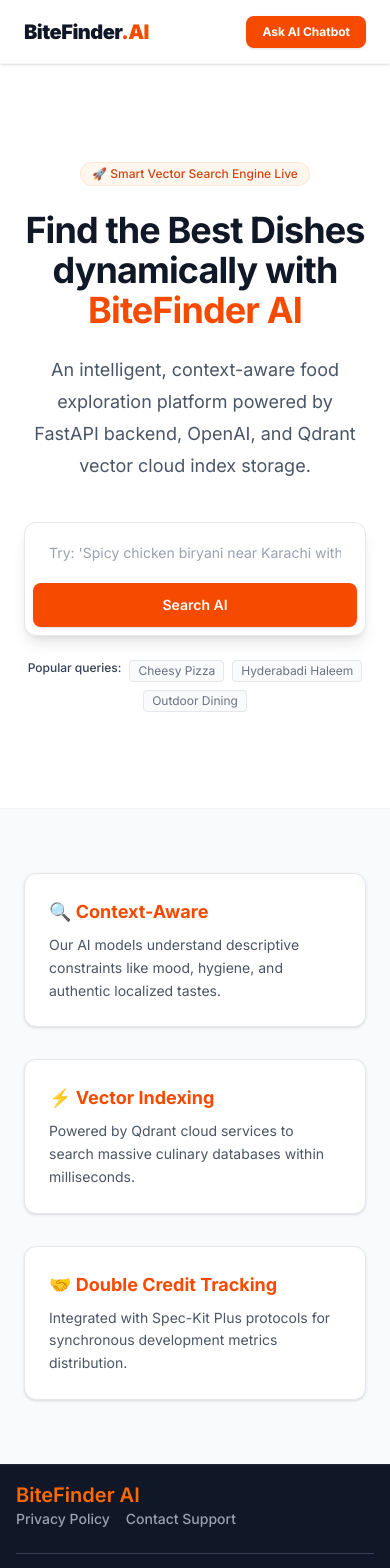
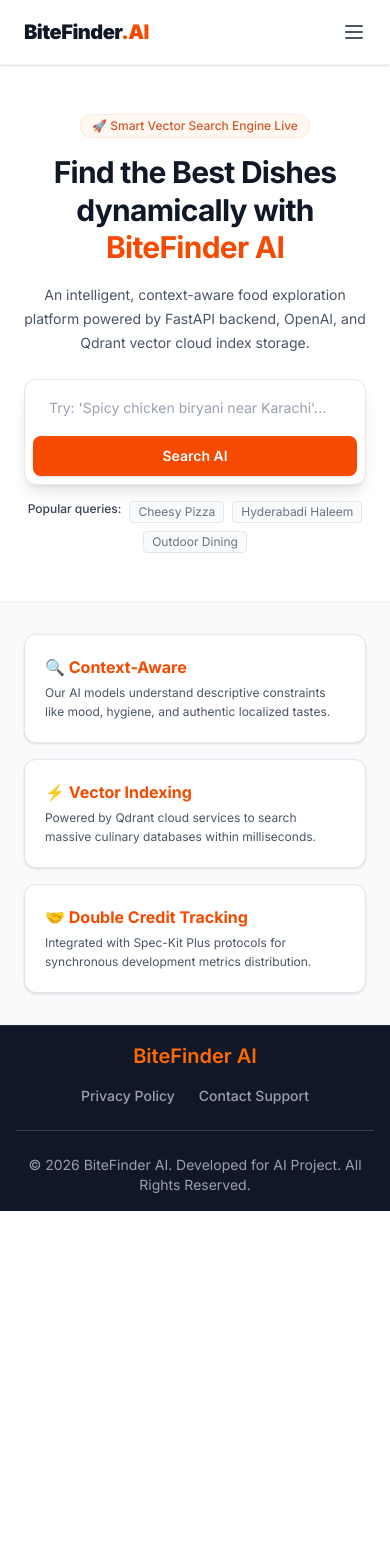
Before and after one commit to mtalhashaikh1/bitefinder-project, a Next.js app: page / in a window 390 px wide. Shown: the top 1568 px of the page. After the commit the page ends 1211 px from the top, so only its background shows below. Built offline with nearby package versions, Linux system fonts and the light colour scheme.

Commit message:
chore: completed task 009 - resolved chatbot alignment and home screen spacing issues

```diff
--- a/app/layout.tsx
+++ b/app/layout.tsx
@@ -19,7 +19,8 @@
 }>) {
   return (
     <html lang="en">
-      <body className={`${inter.className} pt-16 bg-gray-50 min-h-screen flex flex-col`}>
+      <body className={`${inter.className} pt-16 bg-gray-50 min-h-screen flex flex-col`}
+      suppressHydrationWarning>
         <Navbar />
         <main className="flex-grow">
           {children}
--- a/app/page.tsx
+++ b/app/page.tsx
@@ -22,81 +22,75 @@
   };
 
   return (
-    <div className="bg-gray-50 min-h-screen">
+    <div className="bg-gray-50 w-full">
+
       {/* Hero Section */}
-      <section className="relative overflow-hidden bg-white py-24 sm:py-32 border-b border-gray-100">
+      <section className="relative overflow-hidden bg-white py-12 md:py-16 border-b border-gray-100">
         <div className="mx-auto max-w-7xl px-6 lg:px-8">
           <div className="mx-auto max-w-2xl text-center">
-            <span className="inline-flex items-center rounded-full bg-orange-50 px-3 py-1 text-xs font-medium text-orange-700 ring-1 ring-inset ring-orange-600/10 mb-6 animate-pulse">
+
+            <span className="inline-flex items-center rounded-full bg-orange-50 px-3 py-1 text-xs font-medium text-orange-700 ring-1 ring-inset ring-orange-600/10 mb-4 animate-pulse">
               🚀 Smart Vector Search Engine Live
             </span>
-            <h1 className="text-4xl font-bold tracking-tight text-gray-900 sm:text-6xl font-sans">
+
+            <h1 className="text-3xl font-bold tracking-tight text-gray-900 sm:text-5xl font-sans leading-tight">
               Find the Best Dishes dynamically with <span className="text-orange-600">BiteFinder AI</span>
             </h1>
-            <p className="mt-6 text-lg leading-8 text-gray-600 max-w-xl mx-auto">
+
+            <p className="mt-4 text-sm sm:text-base leading-6 text-gray-600 max-w-xl mx-auto">
               An intelligent, context-aware food exploration platform powered by FastAPI backend, OpenAI, and Qdrant vector cloud index storage.
             </p>
 
             {/* AI Search Hub Component */}
-            <form onSubmit={handleFormSubmit} className="mt-10 max-w-xl mx-auto bg-white p-2 rounded-xl shadow-lg border border-gray-200 flex flex-col sm:flex-row gap-2">
+            <form onSubmit={handleFormSubmit} className="mt-6 max-w-xl mx-auto bg-white p-2 rounded-xl shadow-lg border border-gray-200 flex flex-col sm:flex-row gap-2">
               <input
                 type="text"
                 value={query}
                 onChange={(e) => setQuery(e.target.value)}
-                placeholder="Try: 'Spicy chicken biryani near Karachi with clean seating'..."
-                className="w-full px-4 py-3 text-gray-700 bg-transparent rounded-lg focus:outline-none placeholder-gray-400 text-sm sm:text-base text-gray-800"
+                placeholder="Try: 'Spicy chicken biryani near Karachi'..."
+                className="w-full px-4 py-2.5 text-gray-700 bg-transparent rounded-lg focus:outline-none placeholder-gray-400 text-sm text-gray-800"
               />
               <button
                 type="submit"
-                className="w-full sm:w-auto rounded-lg bg-orange-600 px-6 py-3 text-sm font-semibold text-white shadow-sm hover:bg-orange-500 transition-colors shrink-0 cursor-pointer"
+                className="w-full sm:w-auto rounded-lg bg-orange-600 px-6 py-2.5 text-sm font-semibold text-white shadow-sm hover:bg-orange-500 transition-colors shrink-0 cursor-pointer border-none outline-none"
               >
                 Search AI
               </button>
             </form>
 
             {/* Quick Suggestions Matrix */}
-            <div className="mt-6 flex flex-wrap justify-center gap-2 text-xs text-gray-500">
+            <div className="mt-4 flex flex-wrap justify-center gap-2 text-xs text-gray-500">
               <span className="font-medium text-gray-700">Popular queries:</span>
-              <button
-                onClick={() => handleSearchExecution('Cheesy Pizza')}
-                className="hover:text-orange-600 border border-gray-200 px-2 py-0.5 rounded bg-gray-50 cursor-pointer transition-colors"
-              >
-                Cheesy Pizza
-              </button>
-              <button
-                onClick={() => handleSearchExecution('Hyderabadi Haleem')}
-                className="hover:text-orange-600 border border-gray-200 px-2 py-0.5 rounded bg-gray-50 cursor-pointer transition-colors"
-              >
-                Hyderabadi Haleem
-              </button>
-              <button
-                onClick={() => handleSearchExecution('Outdoor Dining')}
-                className="hover:text-orange-600 border border-gray-200 px-2 py-0.5 rounded bg-gray-50 cursor-pointer transition-colors"
-              >
-                Outdoor Dining
-              </button>
+              <button onClick={() => handleSearchExecution('Cheesy Pizza')} className="hover:text-orange-600 border border-gray-200 px-2 py-0.5 rounded bg-gray-50 cursor-pointer transition-colors">Cheesy Pizza</button>
+              <button onClick={() => handleSearchExecution('Hyderabadi Haleem')} className="hover:text-orange-600 border border-gray-200 px-2 py-0.5 rounded bg-gray-50 cursor-pointer transition-colors">Hyderabadi Haleem</button>
+              <button onClick={() => handleSearchExecution('Outdoor Dining')} className="hover:text-orange-600 border border-gray-200 px-2 py-0.5 rounded bg-gray-50 cursor-pointer transition-colors">Outdoor Dining</button>
             </div>
           </div>
         </div>
       </section>
 
       {/* Core Highlights Matrix */}
-      <section className="py-16 max-w-7xl mx-auto px-6 lg:px-8">
-        <div className="grid grid-cols-1 gap-8 sm:grid-cols-3">
-          <div className="bg-white p-6 rounded-xl border border-gray-200 shadow-sm">
-            <div className="text-orange-600 font-bold text-lg mb-2">🔍 Context-Aware</div>
-            <p className="text-sm text-gray-600 leading-relaxed">Our AI models understand descriptive constraints like mood, hygiene, and authentic localized tastes.</p>
+      <section className="py-8 md:py-12 max-w-7xl mx-auto px-6 lg:px-8">
+        <div className="grid grid-cols-1 gap-4 sm:grid-cols-3">
+
+          <div className="bg-white p-5 rounded-xl border border-gray-200 shadow-sm">
+            <div className="text-orange-600 font-bold text-base mb-1">🔍 Context-Aware</div>
+            <p className="text-xs sm:text-sm text-gray-600 leading-relaxed">Our AI models understand descriptive constraints like mood, hygiene, and authentic localized tastes.</p>
           </div>
-          <div className="bg-white p-6 rounded-xl border border-gray-200 shadow-sm">
-            <div className="text-orange-600 font-bold text-lg mb-2">⚡ Vector Indexing</div>
-            <p className="text-sm text-gray-600 leading-relaxed">Powered by Qdrant cloud services to search massive culinary databases within milliseconds.</p>
+
+          <div className="bg-white p-5 rounded-xl border border-gray-200 shadow-sm">
+            <div className="text-orange-600 font-bold text-base mb-1">⚡ Vector Indexing</div>
+            <p className="text-xs sm:text-sm text-gray-600 leading-relaxed">Powered by Qdrant cloud services to search massive culinary databases within milliseconds.</p>
           </div>
-          <div className="bg-white p-6 rounded-xl border border-gray-200 shadow-sm">
-            <div className="text-orange-600 font-bold text-lg mb-2">🤝 Double Credit Tracking</div>
-            <p className="text-sm text-gray-600 leading-relaxed">Integrated with Spec-Kit Plus protocols for synchronous development metrics distribution.</p>
+
+          <div className="bg-white p-5 rounded-xl border border-gray-200 shadow-sm">
+            <div className="text-orange-600 font-bold text-base mb-1">🤝 Double Credit Tracking</div>
+            <p className="text-xs sm:text-sm text-gray-600 leading-relaxed">Integrated with Spec-Kit Plus protocols for synchronous development metrics distribution.</p>
           </div>
+
         </div>
       </section>
+
     </div>
   );
 }
--- a/components/ChatWidget.tsx
+++ b/components/ChatWidget.tsx
@@ -43,20 +43,32 @@
   if (!isOpen) return null;
 
   return (
-    <div className="fixed bottom-6 right-6 z-50 font-sans">
-      <div className="w-80 sm:w-96 h-[450px] bg-white border border-gray-200 rounded-2xl shadow-2xl flex flex-col overflow-hidden">
-        <div className="bg-gradient-to-r from-orange-500 to-amber-500 p-4 text-white font-bold flex justify-between items-center">
+    // Mobile par full viewport fixed, desktop par bottom-6 right-6 par fixed widget
+    <div className="fixed inset-0 md:inset-auto md:bottom-6 md:right-6 md:w-96 md:h-[500px] z-[9999] font-sans bg-white md:bg-transparent flex flex-col">
+
+      {/* Container: Mobile par pure 100%, Desktop par rounded layout */}
+      <div className="flex flex-col w-full h-full bg-white md:border md:border-gray-200 md:rounded-2xl md:shadow-2xl overflow-hidden">
+
+        {/* Header (Top Bar) */}
+        <div className="bg-gradient-to-r from-orange-500 to-amber-500 p-4 text-white font-bold flex justify-between items-center shrink-0">
           <div>
             BiteFinder AI Engine
             <span className="block text-[10px] font-normal text-orange-100">RAG Context Enabled</span>
           </div>
-          <button onClick={() => setIsOpen(false)} className="text-white hover:text-gray-200 text-sm font-bold cursor-pointer">✕</button>
+          {/* Close button ko thoda bada aur clear kiya mobile ke liye */}
+          <button
+            onClick={() => setIsOpen(false)}
+            className="text-white hover:text-gray-200 text-xl font-bold cursor-pointer p-1 border-none bg-transparent outline-none"
+          >
+            ✕
+          </button>
         </div>
 
+        {/* Messages Body (Scrolling Area) */}
         <div className="flex-grow p-4 overflow-y-auto space-y-3 bg-gray-50 text-sm text-gray-800">
           {messages.map((msg, i) => (
             <div key={i} className={`flex ${msg.sender === 'user' ? 'justify-end' : 'justify-start'}`}>
-              <div className={`max-w-[75%] p-3 rounded-xl shadow-sm ${msg.sender === 'user' ? 'bg-orange-500 text-white' : 'bg-white text-gray-800 border border-gray-100'}`}>
+              <div className={`max-w-[85%] p-3 rounded-xl shadow-sm ${msg.sender === 'user' ? 'bg-orange-500 text-white' : 'bg-white text-gray-800 border border-gray-100'}`}>
                 {msg.text}
               </div>
             </div>
@@ -64,7 +76,11 @@
           {loading && <div className="text-left text-xs text-gray-400 animate-pulse">AI is thinking...</div>}
         </div>
 
-        <form onSubmit={handleSendMessage} className="p-3 bg-white border-t border-gray-100 flex gap-2">
+        {/* Input Form Footer */}
+        <form
+          onSubmit={handleSendMessage}
+          className="p-3 bg-white border-t border-gray-100 flex gap-2 shrink-0 pb-6 md:pb-3"
+        >
           <input
             type="text"
             value={input}
@@ -72,7 +88,10 @@
             placeholder="Ask about Pizza, Biryani..."
             className="flex-grow border border-gray-300 rounded-xl px-3 py-2 text-sm text-gray-800 focus:outline-none focus:border-orange-500"
           />
-          <button type="submit" className="bg-orange-500 text-white px-4 py-2 rounded-xl text-sm font-semibold hover:bg-orange-600 cursor-pointer">
+          <button
+            type="submit"
+            className="bg-orange-500 text-white px-5 py-2 rounded-xl text-sm font-semibold hover:bg-orange-600 cursor-pointer border-none outline-none"
+          >
             Send
           </button>
         </form>
--- a/components/Footer.tsx
+++ b/components/Footer.tsx
@@ -5,24 +5,37 @@
   return (
     <footer className="bg-gray-900 text-white mt-auto border-t border-gray-800">
       <div className="w-full max-w-screen-xl mx-auto p-4 md:py-8">
-        <div className="sm:flex sm:items-center sm:justify-between">
-          <span className="text-xl font-semibold text-orange-500 font-mono">BiteFinder AI</span>
-          <ul className="flex flex-wrap items-center mb-6 text-sm font-medium text-gray-400 sm:mb-0">
+
+
+        <div className="flex flex-col items-center justify-center text-center space-y-4">
+
+          {/* Logo Section */}
+          <span className="text-xl font-semibold text-orange-500 font-mono select-none">
+            BiteFinder AI
+          </span>
+
+          {/* Links Section (Centered) */}
+          <ul className="flex flex-wrap items-center justify-center text-sm font-medium text-gray-400 gap-6">
             <li>
-              <a href="#" className="hover:underline me-4 md:me-6">Privacy Policy</a>
+              <a href="#" className="hover:underline">Privacy Policy</a>
             </li>
             <li>
-              {/* 🔥 Link ko href="/contact" ke sath map kar diya */}
+              {/* Link map with href="/contact" */}
               <Link href="/contact" className="hover:underline cursor-pointer">
                 Contact Support
               </Link>
             </li>
           </ul>
+
         </div>
-        <hr className="my-6 border-gray-700 sm:mx-auto lg:my-8" />
-        <span className="block text-sm text-gray-400 sm:text-center">
+
+        {/* Divider Line */}
+        <hr className="my-6 border-gray-700 mx-auto lg:my-8 w-full" />
+
+        <span className="block text-sm text-gray-400 text-center">
           © 2026 BiteFinder AI. Developed for AI Project. All Rights Reserved.
         </span>
+
       </div>
     </footer>
   );
--- a/components/Navbar.tsx
+++ b/components/Navbar.tsx
@@ -1,11 +1,12 @@
 "use client";
 
-import React from 'react';
+import React, { useState } from 'react';
 import Link from 'next/link';
 import { usePathname } from 'next/navigation';
 
 export default function Navbar() {
   const pathname = usePathname();
+  const [isOpen, setIsOpen] = useState(false); // Mobile menu open/close state
 
   const centerLinks = [
     { name: 'Home', href: '/' },
@@ -14,14 +15,16 @@
   ];
 
   return (
-    <nav className="fixed top-0 left-0 right-0 h-16 bg-white border-b border-gray-100 z-50 shadow-sm">
-      <div className="max-w-7xl mx-auto h-full px-6 flex items-center justify-between">
+    <nav className="fixed top-0 left-0 right-0 bg-white border-b border-gray-100 z-50 shadow-sm">
+      {/* Main Navbar Row */}
+      <div className="max-w-7xl mx-auto h-16 px-6 flex items-center justify-between">
+
         {/* Left Side: Logo */}
         <Link href="/" className="text-xl font-black tracking-tight text-gray-900 select-none">
           BiteFinder<span className="text-orange-600">.AI</span>
         </Link>
 
-        {/* Center: Navigation Links */}
+        {/* Center: Desktop Links */}
         <div className="hidden md:flex items-center space-x-8 text-sm font-medium absolute left-1/2 transform -translate-x-1/2">
           {centerLinks.map((link) => {
             const isActive = pathname === link.href;
@@ -41,17 +44,68 @@
           })}
         </div>
 
-        {/* Right Side: Ask AI */}
-        {/* Right Side: Ask AI */}
+        {/* Right Side: Ask AI & Hamburger (Ask AI desktop par dikhega) */}
+        <div className="flex items-center space-x-4">
           <button
             onClick={() => {
               window.dispatchEvent(new Event('open-bitefinder-chat'));
             }}
-  className="bg-orange-600 hover:bg-orange-500 text-white text-xs font-bold px-4 py-2 rounded-lg transition-all shadow-sm cursor-pointer outline-none border-none"
+            className="hidden sm:block bg-orange-600 hover:bg-orange-500 text-white text-xs font-bold px-4 py-2 rounded-lg transition-all shadow-sm cursor-pointer outline-none border-none"
+          >
+            Ask AI Chatbot
+          </button>
+
+          {/* Hamburger Button (Sirf mobile view 'md:hidden' par dikhega) */}
+          <button
+            onClick={() => setIsOpen(!isOpen)}
+            className="md:hidden text-gray-600 hover:text-orange-600 focus:outline-none cursor-pointer"
+            aria-label="Toggle Menu"
+          >
+            {isOpen ? (
+              // Cross (X) Icon jab menu khula ho
+              <svg className="h-6 w-6" fill="none" viewBox="0 0 24 24" stroke="currentColor">
+                <path strokeLinecap="round" strokeLinejoin="round" strokeWidth={2} d="M6 18L18 6M6 6l12 12" />
+              </svg>
+            ) : (
+              // Hamburger (3 Lines) Icon jab menu band ho
+              <svg className="h-6 w-6" fill="none" viewBox="0 0 24 24" stroke="currentColor">
+                <path strokeLinecap="round" strokeLinejoin="round" strokeWidth={2} d="M4 6h16M4 12h16M4 18h16" />
+              </svg>
+            )}
+          </button>
+        </div>
+      </div>
+
+      {/* Mobile Dropdown Menu (Sirf tabhi khulega jab Hamburger par click hoga) */}
+      {isOpen && (
+        <div className="md:hidden bg-white border-b border-gray-100 px-6 pt-2 pb-4 space-y-3 shadow-inner">
+          {centerLinks.map((link) => {
+            const isActive = pathname === link.href;
+            return (
+              <Link
+                key={link.href}
+                href={link.href}
+                onClick={() => setIsOpen(false)} // Click hote hi menu band ho jaye
+                className={`block text-sm font-medium py-2 ${
+                  isActive ? 'text-orange-600 font-bold' : 'text-gray-600 hover:text-orange-600'
+                }`}
+              >
+                {link.name}
+              </Link>
+            );
+          })}
+          {/* Ask AI Chatbot button mobile dropdown ke andar*/}
+          <button
+            onClick={() => {
+              setIsOpen(false);
+              window.dispatchEvent(new Event('open-bitefinder-chat'));
+            }}
+            className="w-full bg-orange-600 hover:bg-orange-500 text-white text-xs font-bold py-2.5 rounded-lg transition-all text-center block border-none outline-none"
           >
             Ask AI Chatbot
           </button>
         </div>
+      )}
     </nav>
   );
 }
```
Also changed, not shown: .spec/tasks/009-deployment-and-submission.md, 1 other file (tests, documents, lock files or other folders). Lines whose indentation alone changed are shown as unchanged.
